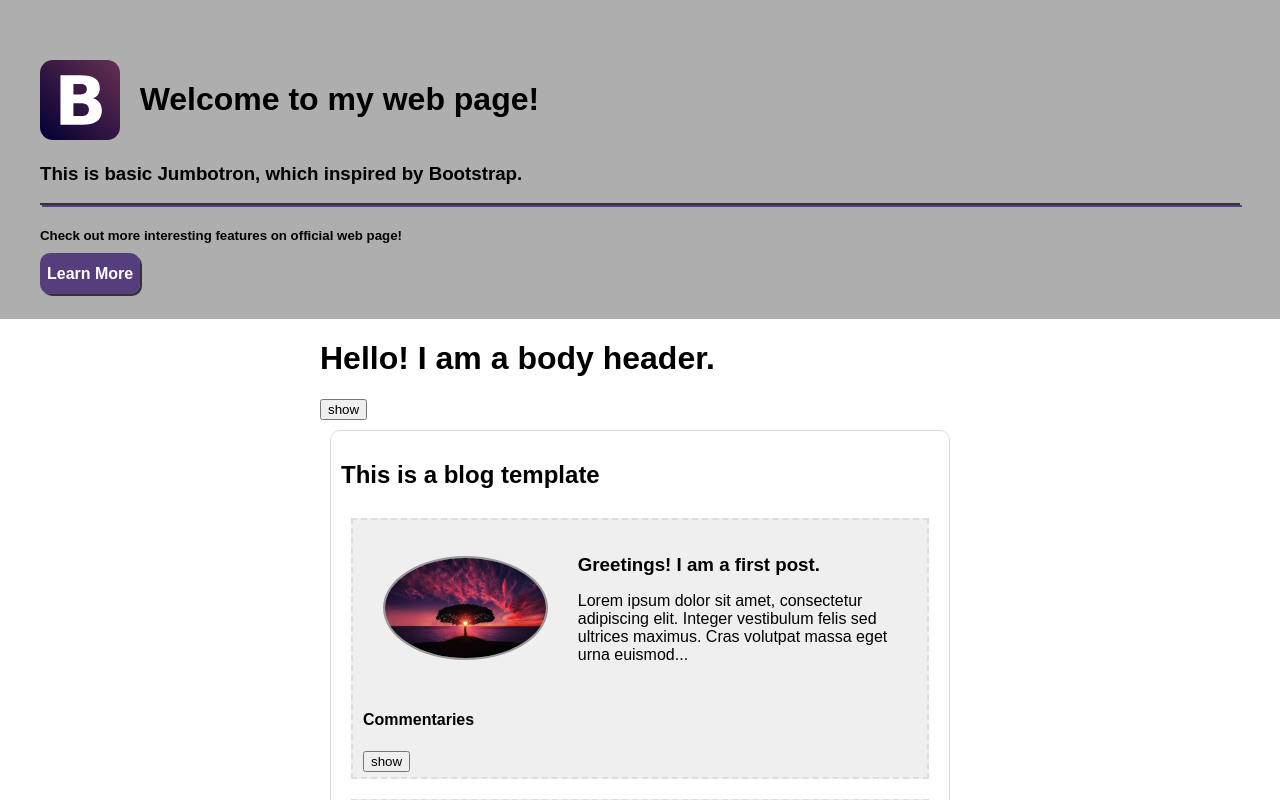
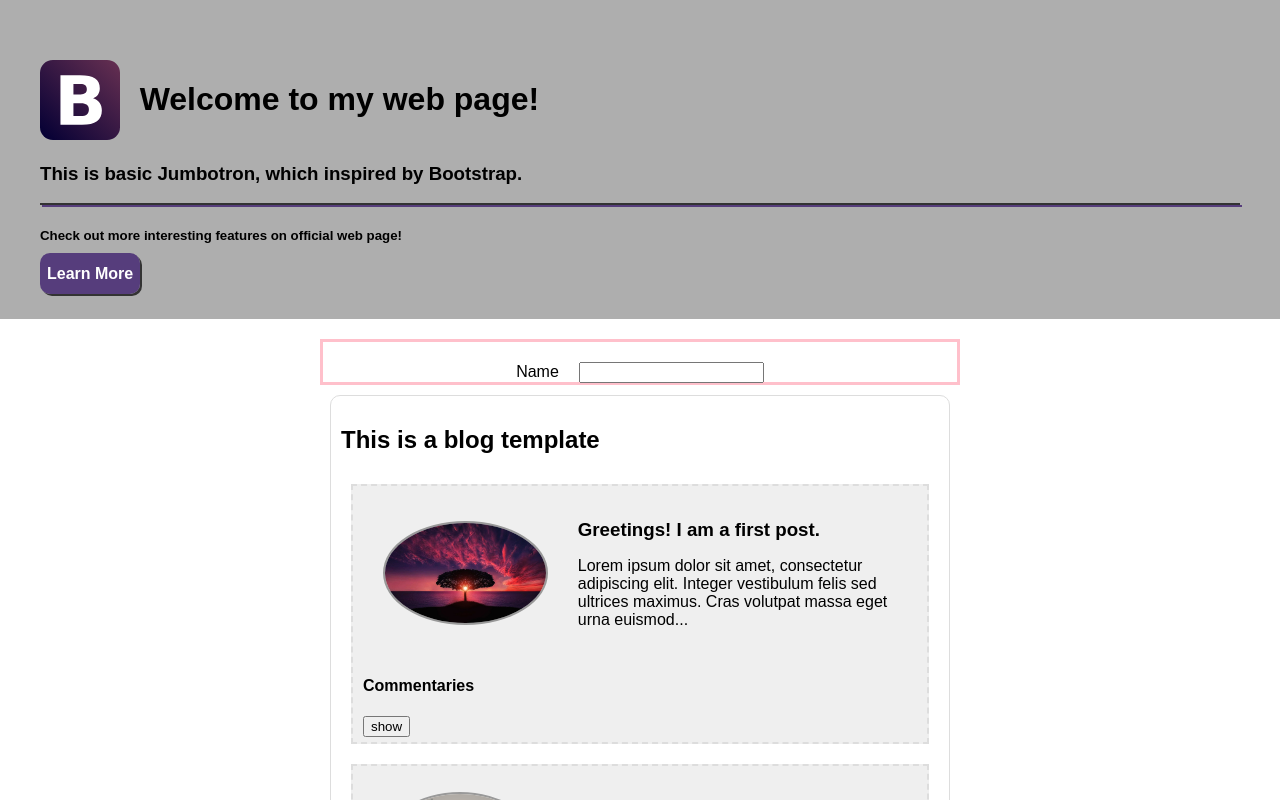
Before and after one commit to George701/Custom-React-Blog, a React (Create React App) app: page / in a window 1280 px wide. Shown: the top 800 px of the page. Built offline with nearby package versions, Linux system fonts and the light colour scheme.

Commit message:
Changed BodyHeader.js file into username form

```diff
--- a/src/App.css
+++ b/src/App.css
@@ -64,9 +64,32 @@
 */
 
 .Body{
-  position: absolute;
-  left: 50%;
-  transform: translateX(-50%);
+    position: absolute;
+    left: 50%;
+    transform: translateX(-50%);
+    margin: 20px 0;
+}
+
+/*
+------------------------------------------------------------------
+                          Body-Header Styles
+------------------------------------------------------------------
+*/
+
+.BodyHeader{
+    position: relative;
+    padding: 20px 10px;
+    border: 3px solid pink;
+}
+
+.NameInput{
+    position: absolute;
+    left: 50%;
+    transform: translateX(-50%);
+}
+
+.NameInput label{
+    margin-right: 20px;
 }
 
 /*
--- a/src/Components/Body/Body.js
+++ b/src/Components/Body/Body.js
@@ -15,10 +15,7 @@ class Body extends Component {
     render() {
         return (
             <div className="Body">
-                <BodyHeader
-                    title = {this.getDefaultPropos().title1}
-                    text = {this.getDefaultPropos().text1}
-                />
+                <BodyHeader/>
                 <Blog
                     title = {this.getDefaultPropos().blog_title}
                 />
--- a/src/Components/Body/BodyHeader.js
+++ b/src/Components/Body/BodyHeader.js
@@ -1,49 +1,26 @@
 import React, { Component } from 'react';
 
 class BodyHeader extends Component {
-    //State is a condition that can influence on component
-    constructor(props){
-        super(props);
 
-        this.state = {
-            isOpen: false
-        }
-    }
+    state = {
+        username: ''
+    };
 
     render() {
-        const {isOpen} = this.state;
-        // const body = isOpen ? <p>{this.props.text}</p> : null;
         return (
-            <div className="Body-Header">
-                <h1>{this.props.title}</h1>
-                <button onClick={this.toggleOpen}>
-                    {isOpen ? 'hide' : 'show'}
-                </button>
-                {this.getBody()}
+            <div className="BodyHeader">
+                <div className="NameInput">
+                    <label>Name</label>
+                    <input type="text" value={this.state.username} onChange={this.handelUserChange}/>
+                </div>
             </div>
         );
     }
 
-    getBody(){
-        if (!this.state.isOpen) return null;
-        return (
-
-            <div>
-                <br/>
-                <hr/>
-                <br/>
-                {/*<span>{(new Date).toLocaleString()}</span>*/}
-                <p>{this.props.text}</p>
-            </div>
-
-        )
-
-    }
-
-    //Better practice is to use arrow functions
-    toggleOpen = () => {
+    handelUserChange = (ev) => {
+        if (ev.target.value.length > 10) return
         this.setState({
-            isOpen: !this.state.isOpen
+            username: ev.target.value
         })
     }
 
--- a/src/Components/Body/Post.js
+++ b/src/Components/Body/Post.js
@@ -1,4 +1,4 @@
-import React, { Component, PureComponent } from 'react';
+import React, { PureComponent } from 'react';
 import PropTypes from 'prop-types';
 import CommentaryList from './Commentary/CommentaryList';
 
@@ -34,6 +34,7 @@ class Post extends PureComponent {
     //     return nextProps.isOpen !== this.props.isOpen;
     // }
     // PureComponent is making the same functionality of shouldComponentUpdate
+    // Use it only when you know, what is the problem and how to solve it
 
     render() {
         const {article} = this.props;
@@ -63,6 +64,7 @@ class Post extends PureComponent {
 
     getPost(){
         const {article, isOpen, toggleOpen} = this.props;
+        console.log('Post: ', 'update');
         if (!isOpen) {
             return (
                 <div onClick={toggleOpen}>
```
